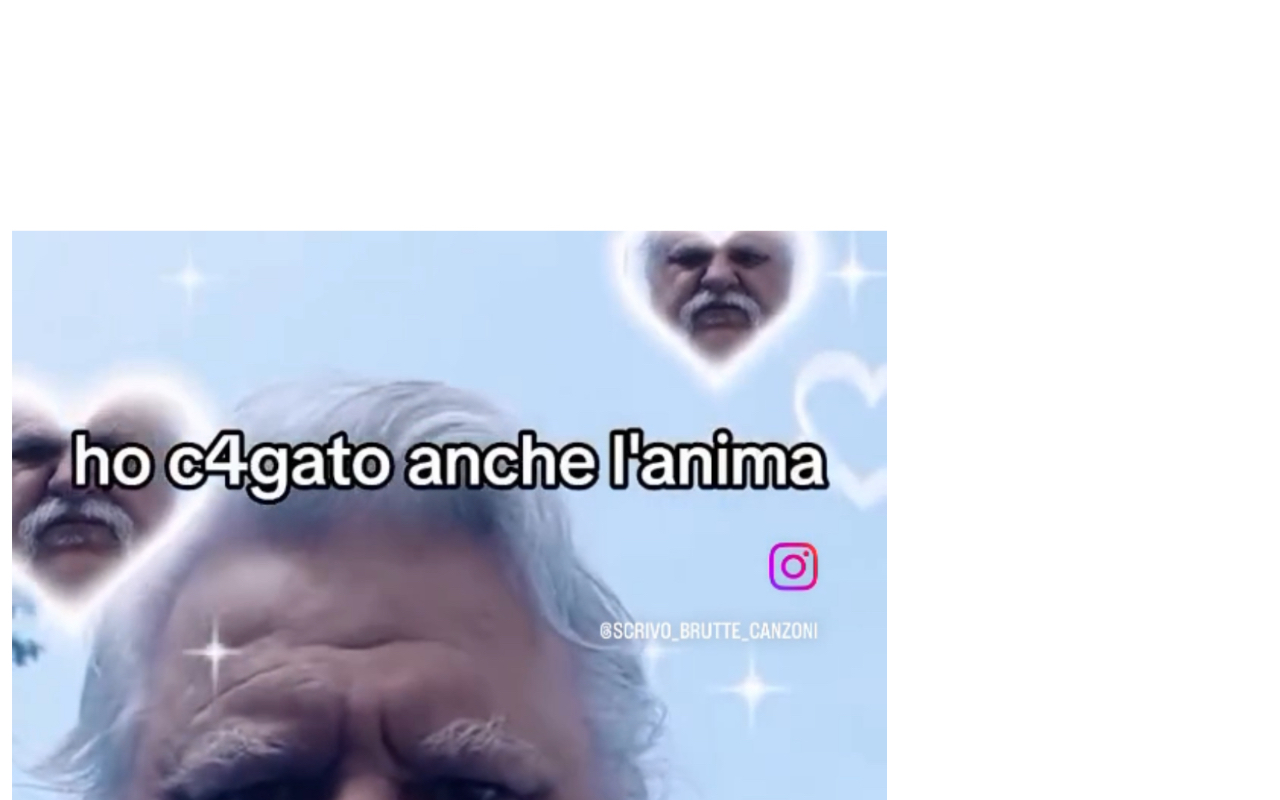
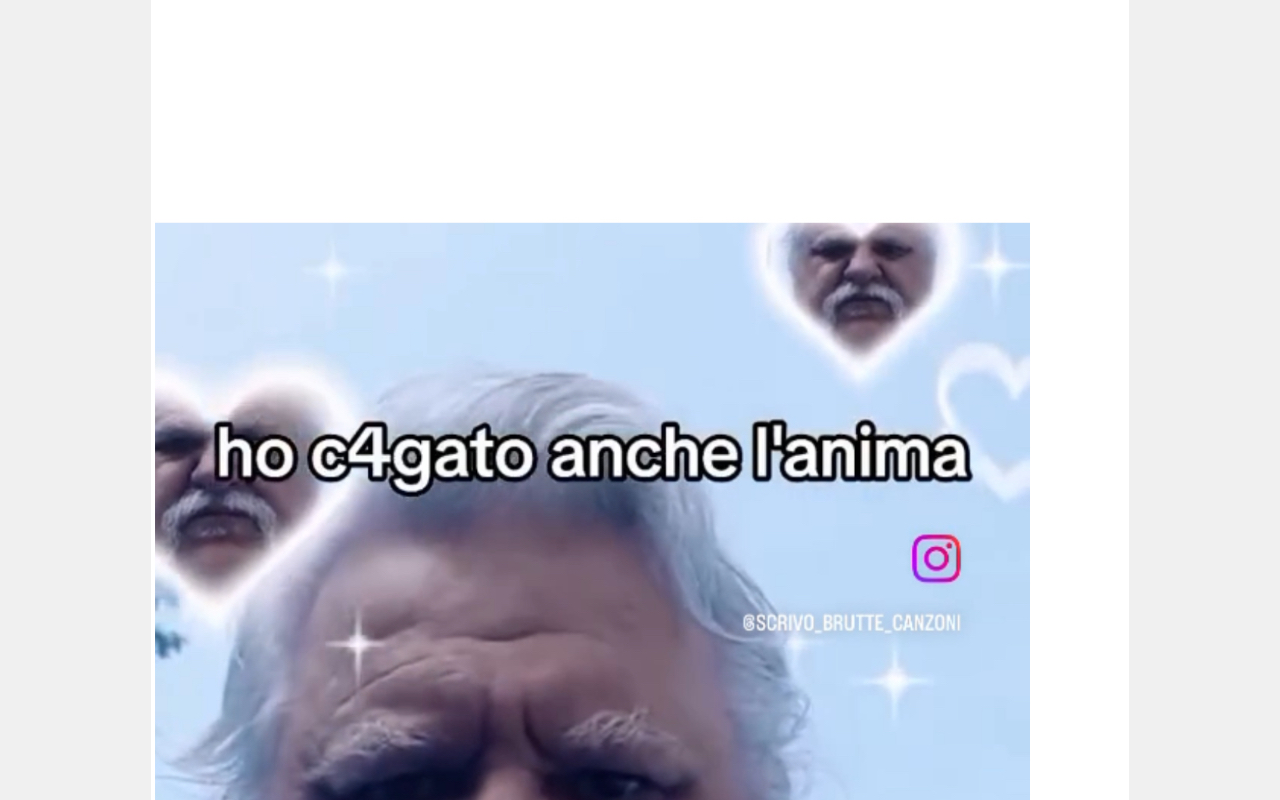
Before and after one commit to Malditooo/immagine, a plain HTML site: page index.html in a window 1280 px wide. Shown: the top 800 px of the page. Drawn offline with Linux system fonts and the light colour scheme.

Commit message:
Update index.html

```diff
--- a/index.html
+++ b/index.html
@@ -5,7 +5,9 @@
     <meta name="viewport" content="width=device-width, initial-scale=1.0">
     <title>Immagine</title>
 </head>
-<body>
-    <img src="IMG_1591.jpeg" alt="una bella cagata" width="auto" height="auto">
+<body style="margin: 0; padding: 0; background-color: #f0f0f0;">
+    <div style="max-width: 100%; text-align: center;">
+        <img src="IMG_1591.jpeg" alt="una bella cagata" style="max-width: 100%; height: auto;">
+    </div>
 </body>
 </html>
```
